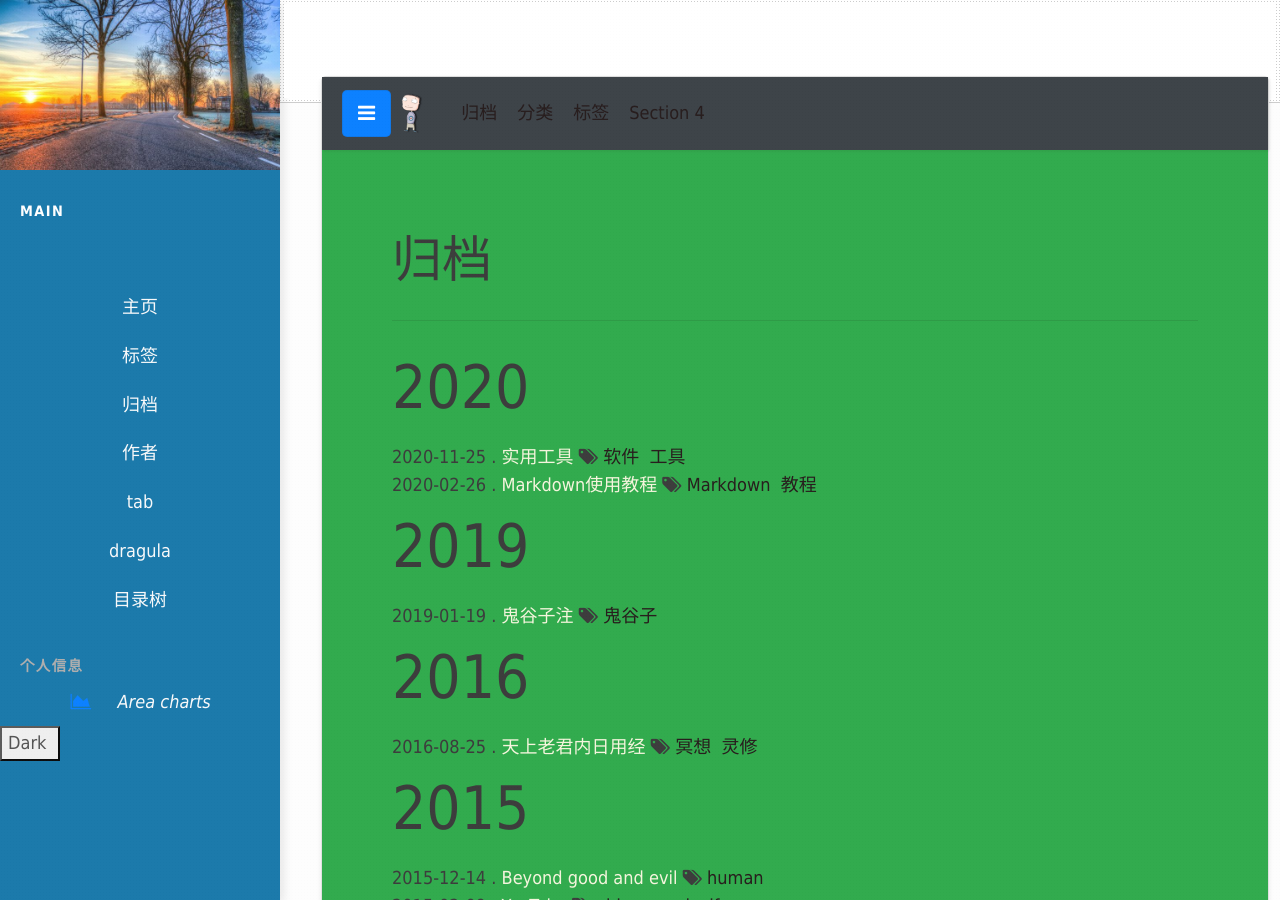
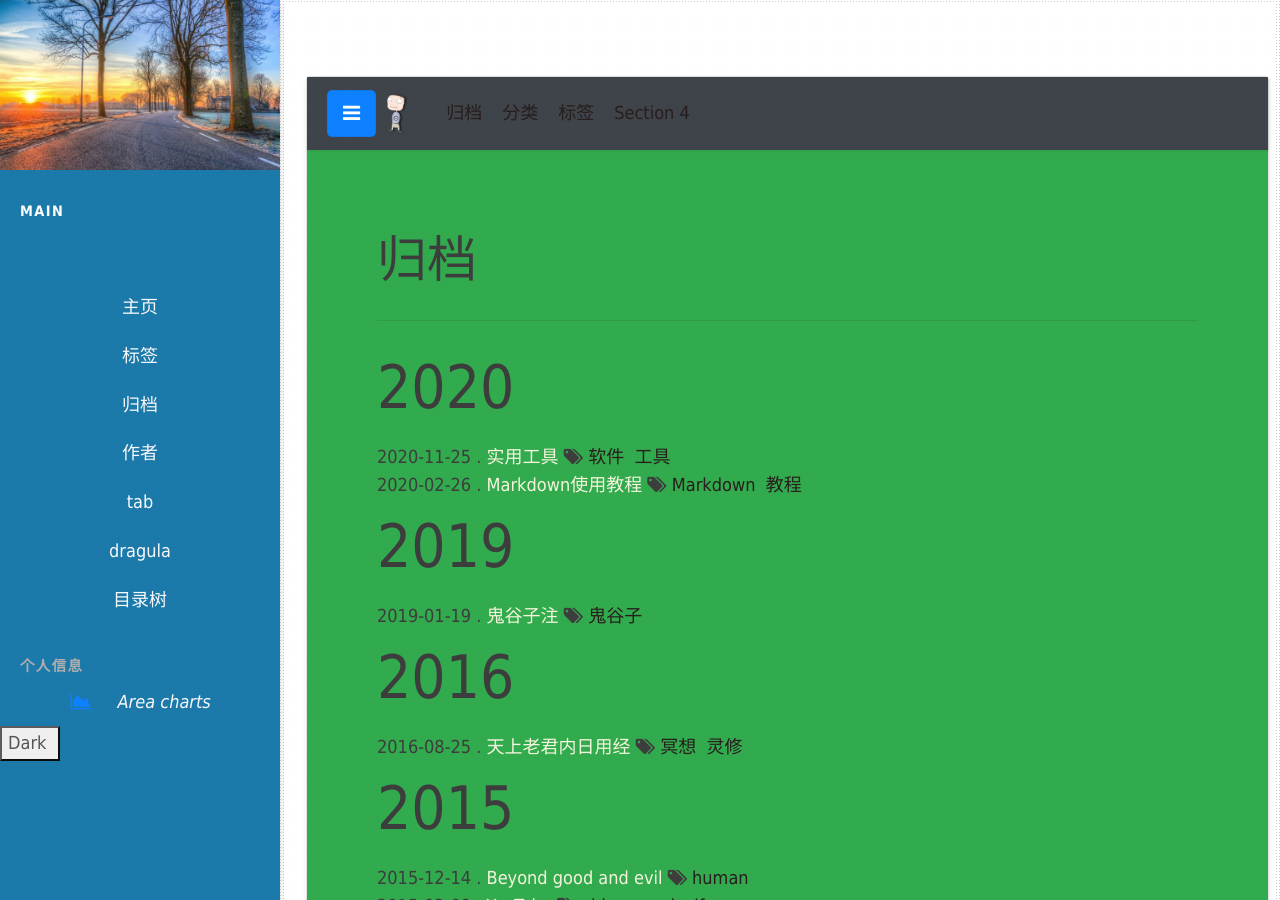
Before and after one commit to nengwuzhi/nengwuzhi.github.ioce, a Jekyll site: the page built from pages/tab.html, in a window 1280 px wide and 900 px high. Built offline with Jekyll 4.4.1, drawn with Linux system fonts in a browser that asks for light colours; nearby versions of some CDN libraries; library files that are not in the unit come from our copies.

Commit message:
Update index_alt.html

```diff
--- a/_layouts/index_alt.html
+++ b/_layouts/index_alt.html
@@ -15,7 +15,9 @@
             <div id="content" class="page-content p-5">
                <div class="col-md-12 container">
                   <section class="margin">
+                    <div class="wrap row">
                     {{ content }}
+                    </div>
                </div>
                    </section>
              </div>
```
